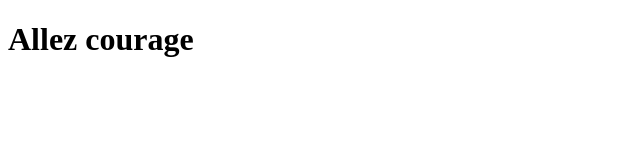
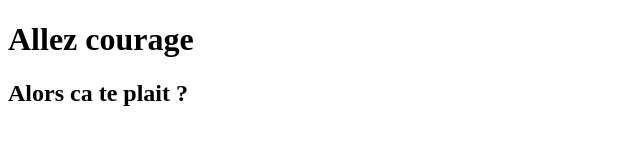
Before and after one commit to Bakfiets78/helloWorld, a plain HTML site: page index.html in a window 1280 px wide. Shown: the whole page, without its empty margins (0-640 px from the left). Drawn offline with Linux system fonts and the light colour scheme.

Commit message:
ajout d'un "h2"

```diff
--- a/index.html
+++ b/index.html
@@ -6,5 +6,7 @@
   </head>
   <body>
     <h1> Allez courage </h1>
+
+    <h2> Alors ca te plait ? </h2>
   </body>
 </html>
```
